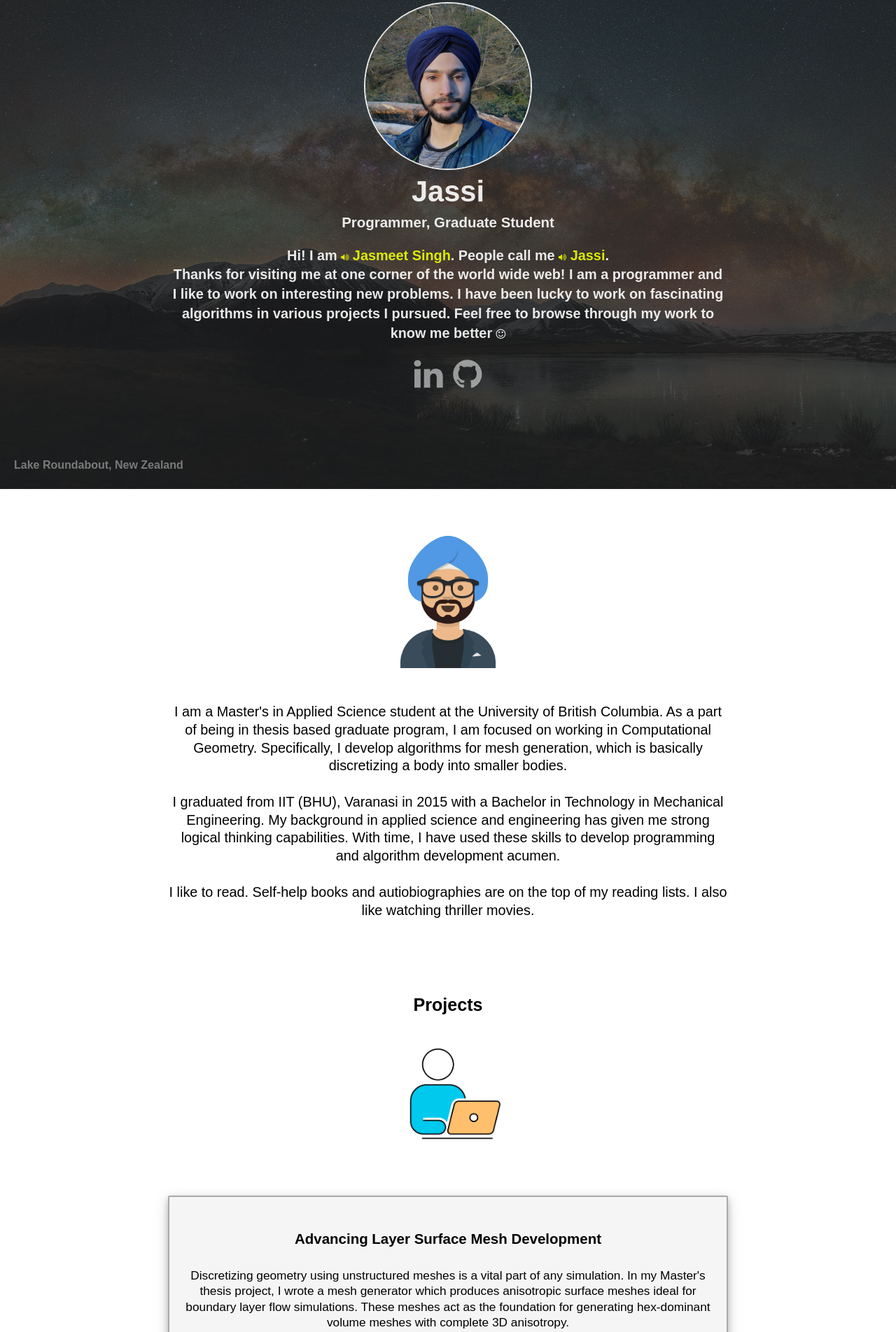
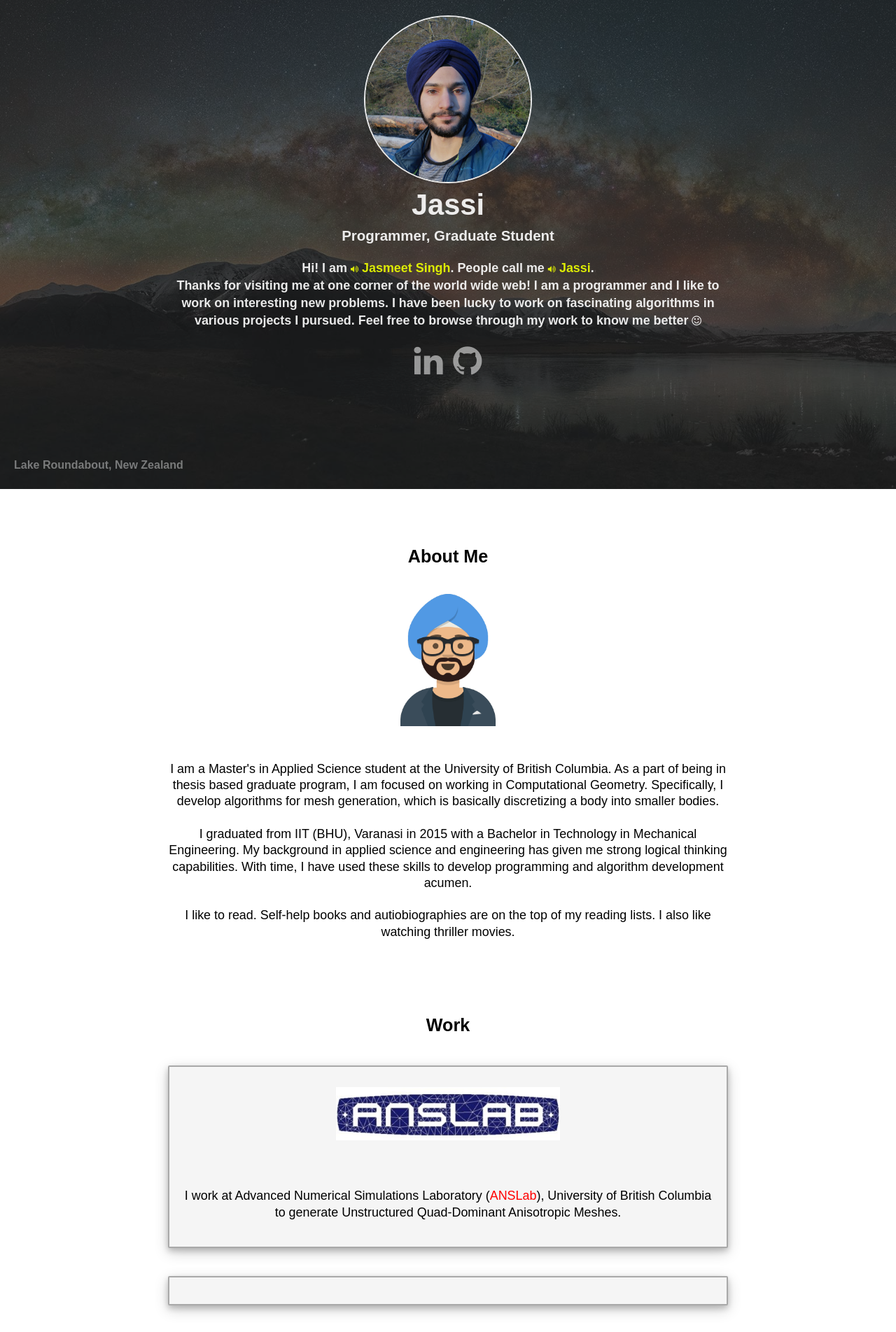
Before and after one commit to jasmeet9323/jasmeet9323.github.io, a plain HTML site: page index.html in a window 1280 px wide. Shown: the part 101-2005 px from the top of the page at 70% size. Drawn offline with Linux system fonts and the light colour scheme.

Commit message:
Add work section.

```diff
--- a/index.html
+++ b/index.html
@@ -21,8 +21,9 @@
         <meta name="theme-color" content="#242424">
         <link rel="icon" sizes="192x192" href="resources/avatar.png">
         <link rel="stylesheet" type="text/css" href="style.css">
+        <link rel="stylesheet" href="https://cdnjs.cloudflare.com/ajax/libs/font-awesome/4.7.0/css/font-awesome.min.css" type="text/css">
+        <script src="jquery-3.4.1.min.js"></script>
         <script src="script.js"> </script>
-        <link rel="stylesheet" href="https://cdnjs.cloudflare.com/ajax/libs/font-awesome/4.7.0/css/font-awesome.min.css" type="text/css">
       </head>
       <body>
         <div class="wrapper">
@@ -43,7 +44,10 @@
                 <a href="#home">Home</a>
               </li>
               <li>
-                <a href="#current">Current Status</a>
+                <a href="#aboutMe">About Me</a>
+              </li>
+              <li>
+                <a href="#work">Work</a>
               </li>
               <li>
                 <a href="#projects">Projects</a>
@@ -70,7 +74,7 @@
               <div class="bioRight">
                 <h1 class="name"> Jassi </h1>
                 <h4 class="subtitle"> Programmer, Graduate Student</h4>
-                <p class="aboutMe">
+                <p class="aboutMeFrontPage">
                   Hi! I am
                   <a onclick="playFullName1()" class="lightYellow">
                     <i class="fa fa-volume-up" style="font-size: 12px"></i>
@@ -94,8 +98,9 @@
           </div>
 
           <!-- My Bio -->
-          <div id="current" class="bio">
+          <div id="aboutMe" class="bio">
             <div class="container">
+              <h3 class="sectionHeading">About Me</h3>
               <img src="resources/avatar.png" class="avatar">
               <p class="meBits">
                 I am a Master's in Applied Science student at the University of British Columbia. As a part of being in thesis based graduate program, I am focused on working in Computational Geometry. Specifically, I develop algorithms for mesh generation, which is basically discretizing a body into smaller bodies.
@@ -107,10 +112,30 @@
             </div>
           </div>
 
+          <!-- Work -->
+          <div id="work">
+            <!-- ANSLab -->
+            <h3 class="sectionHeading">Work</h3>
+            <div class="projects">
+              <div class="projectCard" >
+                <a href="http://tetra.mech.ubc.ca/projects/ANSLab"><img src="img/anslab.jpg" class="avatar anslab"></a>
+                <p class="projectDescription">
+                  I work at Advanced Numerical Simulations Laboratory (<a href="http://tetra.mech.ubc.ca/projects/ANSLab">ANSLab</a>), University of British Columbia to generate Unstructured Quad-Dominant Anisotropic Meshes.
+                </p>
+              </div>
+              <div class="projectCard">
+
+              </div>
+            </div>
+
+            <!--  -->
+
+          </div>
+
           <!-- Projects -->
           <div id="projects">
             <div id="projectHeader">
-              <h3 class="projectHeading">Projects</h3>
+              <h3 class="sectionHeading">Projects</h3>
               <img src="img/workIcon.png" class="avatar" style="padding-left: 20px">
             </div>
             <div class="projects">
@@ -204,8 +229,10 @@
                 </div>
               </div>
             </div>
+          </div>
+          <!-- Projects End -->
 
-          </div>
+
         </div>
       </body>
       </html>
--- a/script.js
+++ b/script.js
@@ -26,3 +26,15 @@ function hideSidebar() {
   var sidebar = document.getElementById("sidebar");
   sidebar.classList.remove("show");
 }
+
+/*// hide sidebar when clicked elsewhere
+$("#sidebar").click(function(e) {
+  e.stopPropagation();
+});
+
+$(document).click(function() {
+  if($("#sidebar").hasClass("show")){
+    $("#sidebar").removeClass("show");
+  }
+});
+*/
--- a/style.css
+++ b/style.css
@@ -6,6 +6,7 @@ html, body, .header {
   min-height: 100% !important;
   height: 100%;
   margin: 0;
+  scroll-behavior: smooth;
 }
 
 html {
@@ -249,7 +250,7 @@ li {
 .bioRight {
 }
 
-.aboutMe {
+.aboutMeFrontPage {
   margin: 0 auto;
   color: #fff;
   padding: 10px;
@@ -425,17 +426,22 @@ img.projectImage:hover {
 }
 
 
-.projectTitle, .projectHeading {
+.projectTitle {
   text-align: center;
 }
 
+.sectionHeading {
+  text-align: center;
+}
+
+
 p.projectDescription {
   text-align: center;
-  font-size: calc(16px + 0.1vw);
+  font-size: calc(16px + 0.15vw);
 }
 
 p {
-  font-size: calc(16px + 0.3vw);
+  font-size: calc(16px + 0.15vw);
 }
 
 h1 {
@@ -510,6 +516,10 @@ img {
   padding-bottom: 50px;
 }
 
+.anslab {
+  width: 320px;
+}
+
 .meBits {
   margin: 0 auto;
   margin-bottom: 25px;
```
Also changed, not shown: img/anslab.jpg (added).
